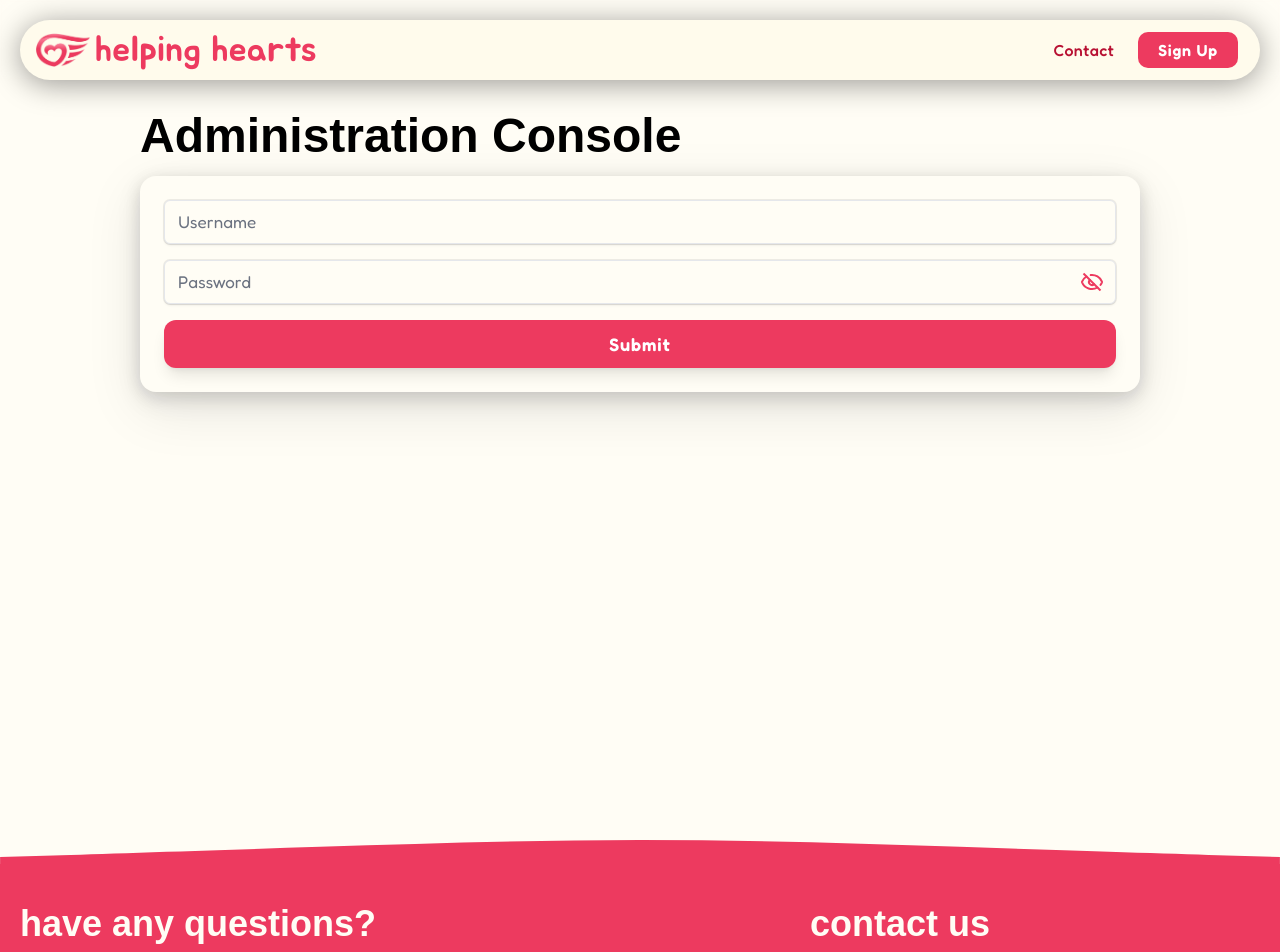
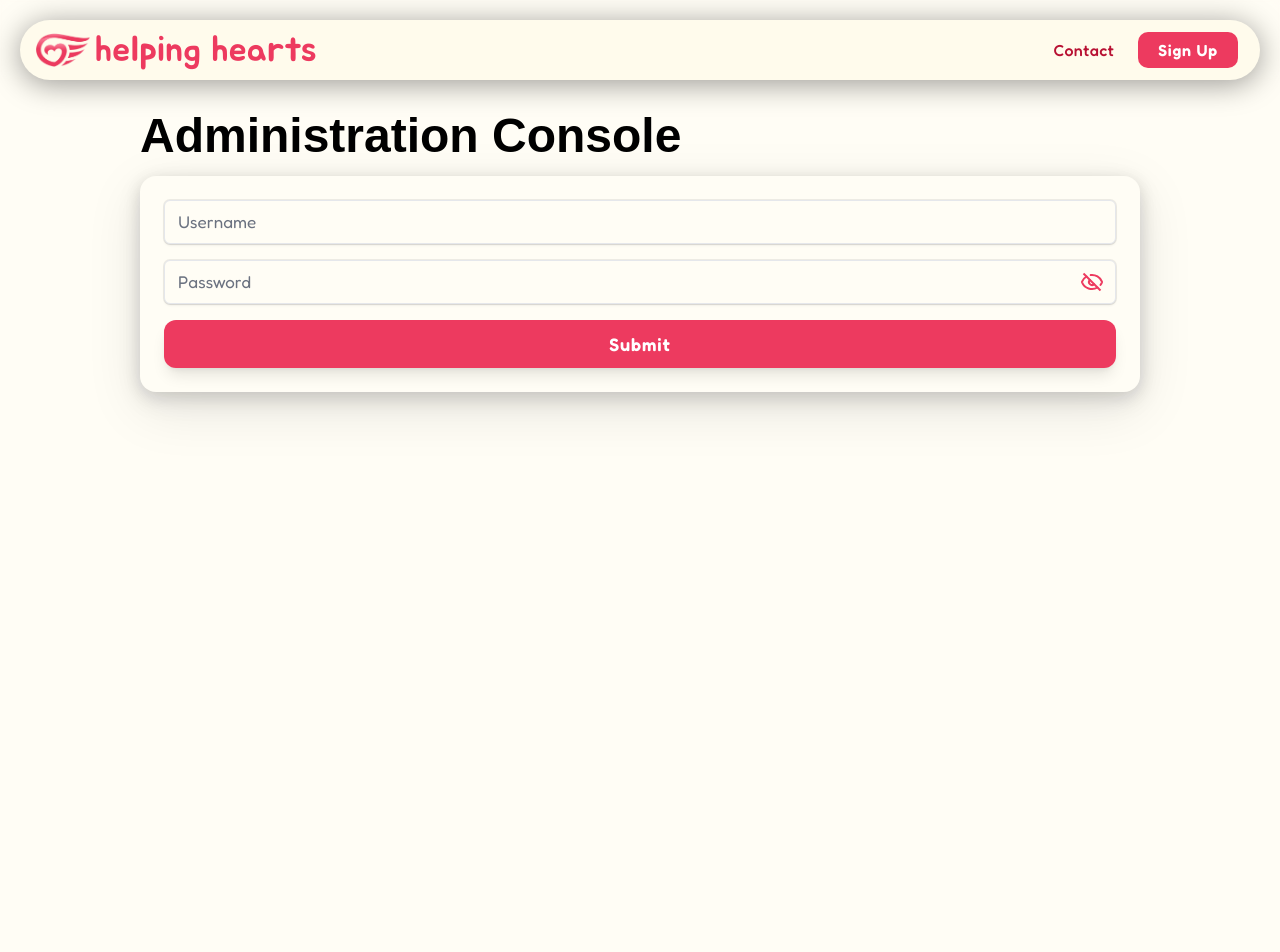
Before and after one commit to TristanMarston/helping-hearts, a Next.js app: page /admin/login in a window 1280 px wide. Shown: the top 952 px of the page. After the commit the page ends 800 px from the top, so only its background shows below. Built offline with nearby package versions, Linux system fonts and the light colour scheme; a web font is replaced by a local one.

Commit message:
admin page footer fix

```diff
--- a/src/app/admin/login/page.tsx
+++ b/src/app/admin/login/page.tsx
@@ -12,7 +12,6 @@ const page = () => {
                 <Navbar />
                 <AdminLogin />
             </div>
-            <Footer showVolunteerAd={false} />
         </>
     );
 };
```
